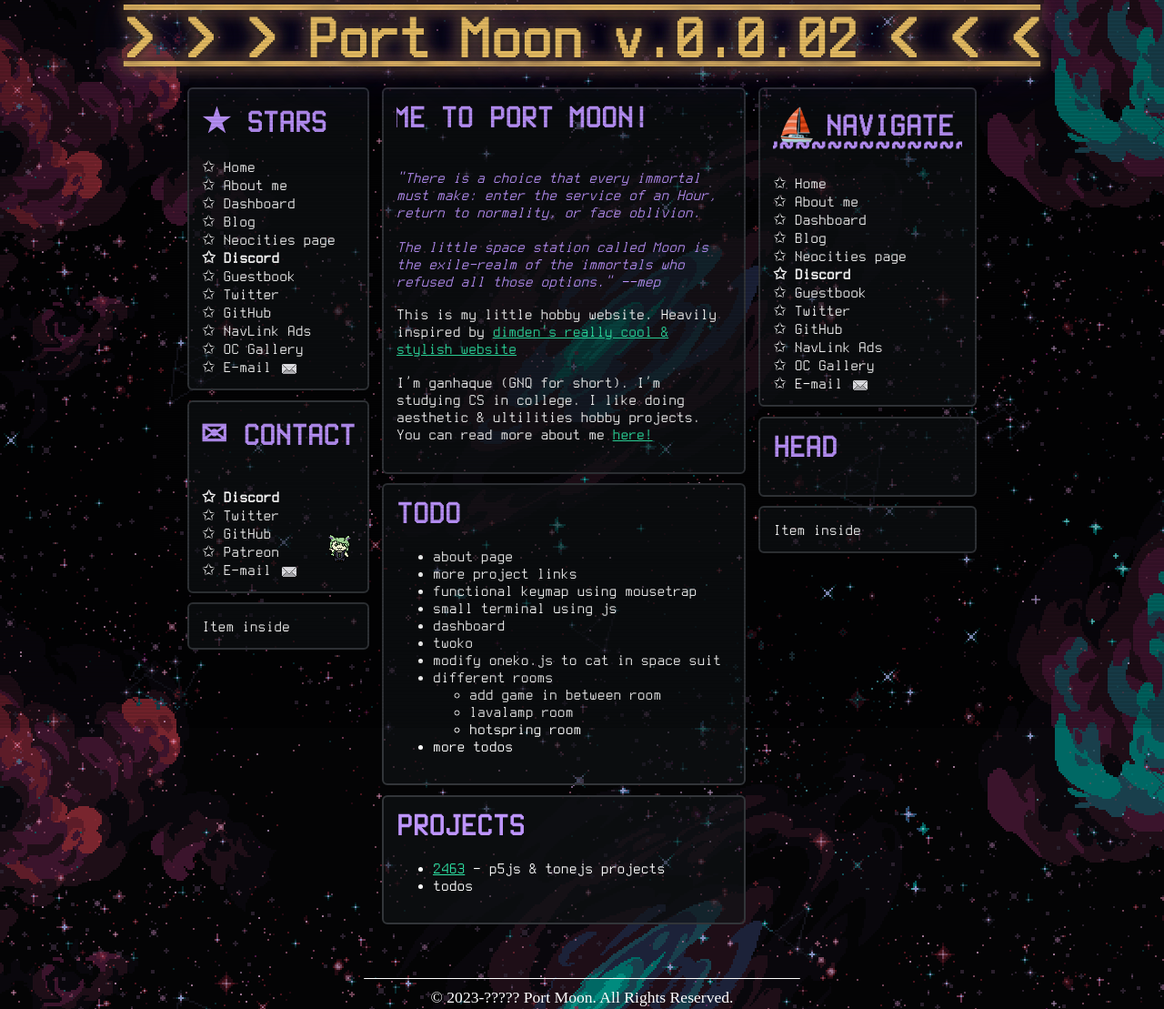
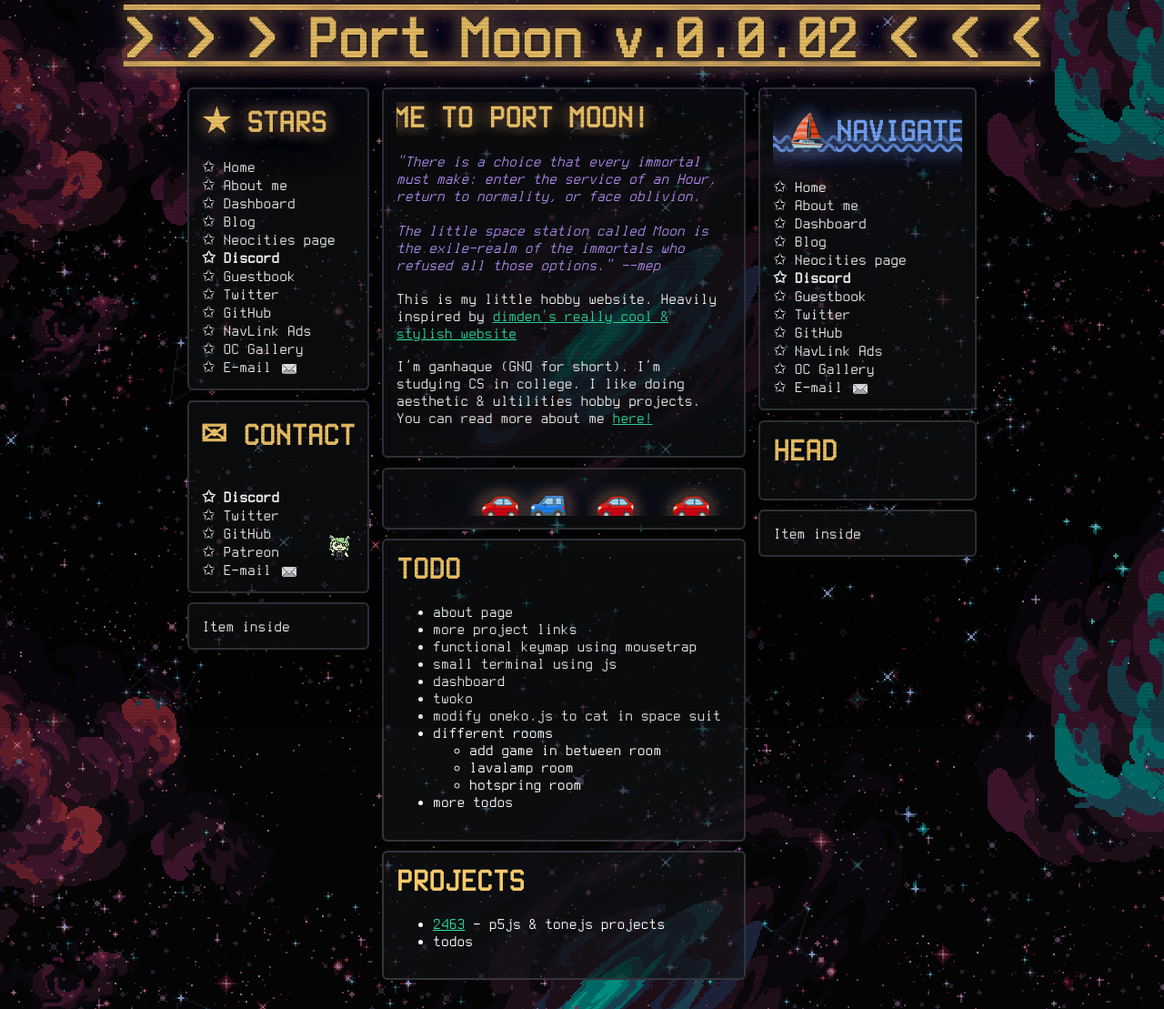
Before and after one commit to ganhaque/port_moon, a plain HTML site: page index.html in a window 1280 px wide. Shown: the top 1109 px of the page at 91% size. Drawn offline with Linux system fonts and the light colour scheme; a script that the page names is missing; files whose address does not match are found by name; a web font is replaced by a local one.

Commit message:
:sparkles: added car

```diff
--- a/index.html
+++ b/index.html
@@ -63,43 +63,13 @@
           <!-- <img style="vertical-align: sub; margin-right: 5px;" src="dimden's%20hotel_files/moon.png" class="moon-icon"> -->
           <div class="scrolling-container">
             <div class="looping-container" id = "looping-container">
-              <h2 class="scrolling-text-normal">
-                <!-- &#11088; -->
-                <!-- &#x003C; -->
-                <!-- &#x003C; -->
-                <!-- &#x003C; -->
+              <h2 class="scrolling-text-normal neon">
                 Welcome to
                 Port Moon!
               </h2>
-              <h2 class="scrolling-text-normal-dup">
-                <!-- <span id = "invisible-text"> -->
-                <!-- Welcome to  -->
-                <!-- Port Moon! -->
-                <!-- </span> -->
+              <h2 class="scrolling-text-normal-dup neon">
                 Welcome to
                 Port Moon!
-                <!-- &#x003C; -->
-                <!-- &#x003C; -->
-                <!-- &#x003C; -->
-
-                <!-- &#x2800; -->
-                <!-- &#x2800; -->
-                <!-- &#x2800; -->
-                <!-- &#x2800; -->
-                <!-- &#x2800; -->
-                <!-- &#x2800; -->
-                <!-- &#x2800; -->
-                <!---->
-                <!-- &#x003E; -->
-                <!-- &#x003E; -->
-                <!-- &#x003E; -->
-                <!-- Welcome to  -->
-                <!-- Port Moon! -->
-                <!-- &#x003C; -->
-                <!-- &#x003C; -->
-                <!-- &#x003C; -->
-                <!-- &#x2800; -->
-                <!-- &#x2800; -->
               </h2></div>
 
 <!-- <script> -->
@@ -117,7 +87,7 @@
           <!-- <h3> -->
           <!-- &#11088; -->
           <!-- A space station for the vagabond of the galaxy -->
-          <p><span id = "quote">
+          <p class = "no-margin"><span id = "quote">
             "There is a choice that every immortal must make: enter the service of an Hour, return to normality, or face oblivion.
             <br>
             <br>
@@ -146,6 +116,69 @@
           <!--   <li>I code websites, bots and scripts. You can also order things from me (use <a href="mailto:admin@dimden.dev">email</a>).</li> -->
           <!-- </ul> -->
         </div>
+
+        <div class = "item car">
+          <div class="scrolling-container">
+            <div class="looping-container-fast" id = "looping-container">
+              <h2 class="scrolling-text-normal neon ">
+                <span id = "icon">
+&#x1F697;
+&#x1F699;
+
+            &#x061C;
+            &#x061C;
+            &#x061C;
+
+&#x1F697;
+
+            &#x061C;
+            &#x061C;
+
+&#x1F697;
+
+            &#x2800;
+            &#x2800;
+            &#x2800;
+
+&#x1F697;
+                </span>
+              </h2>
+              <h2 class="scrolling-text-normal-dup neon">
+                <span id = "icon">
+&#x1F697;
+&#x1F699;
+
+            &#x061C;
+            &#x061C;
+            &#x061C;
+
+&#x1F697;
+
+            &#x061C;
+            &#x061C;
+
+&#x1F697;
+
+            &#x2800;
+            &#x2800;
+            &#x2800;
+
+&#x1F697;
+                </span>
+              </h2></div>
+
+<!-- <script> -->
+<!--   const container = document.getElementById("looping-container"); -->
+<!--   const h2Elements = container.querySelectorAll("h2"); -->
+<!--   const maxWidth = Math.max(...Array.from(h2Elements).map(element => element.getBoundingClientRect().width)); -->
+<!--   const maxHeight = Math.max(...Array.from(h2Elements).map(element => element.getBoundingClientRect().height)); -->
+<!--   container.style.width = maxWidth + "px"; -->
+<!--   container.style.height = maxHeight + "px"; -->
+<!-- </script> -->
+
+          </div><br>
+        </div>
+
         <div class = "item todo">
           <h2>
             <!-- &#x061C; -->
@@ -183,7 +216,7 @@
       <!-- ---------------------------------------------------------------- -->
       <div class = "smallbox smallbox-3">
         <div class = "item stars">
-          <h2>
+          <h2 class = "neon">
             <!-- <span class = "star"> -->
             <!--   &#11088; -->
             <!-- </span> -->
@@ -276,7 +309,8 @@
       <div class = "smallbox smallbox-2">
         <div class = "item navigate">
           <div class = "scrolling-container">
-            <h2 class = "ship-hopper" id = "wavy">
+            <h2 class = "ship-hopper neon-blue" id = "wave-underline">
+            &#x2800;
               <span id = "icon">
                 <!-- &#11088; -->
                 <!-- &#x1F30A; -->
@@ -287,9 +321,35 @@
                 <!-- &#x1F680; -->
               </span>
               Navigate
+            &#x2800;
             </h2>
-            <h2 class = "scrolling-text-momentum-wave" id = "wavy">
-              ~~~~~~~~~~~~~~~~~~~~~~~~~~~~~~~~~~~~~~~~
+            <h2 class = "scrolling-text-momentum-wave neon-blue" id = "wave-underline">
+              <!-- ~~~~~~~~~~~~~~~~~ -->
+              <span id ="icon">
+
+            &#x2800;
+            &#x2800;
+            &#x2800;
+            &#x2800;
+            &#x2800;
+            &#x2800;
+            &#x2800;
+            &#x2800;
+            &#x2800;
+            &#x2800;
+            &#x2800;
+            &#x2800;
+<!-- &#x1F30A; -->
+<!-- &#x1F30A; -->
+<!-- &#x1F30A; -->
+<!-- &#x1F30A; -->
+<!-- &#x1F30A; -->
+<!-- &#x1F30A; -->
+<!-- &#x1F30A; -->
+<!-- &#x301C; -->
+<!-- &#x301C; -->
+              </span>
+              <!-- ~~~~~~~~~~~~~~~~~~~~~~~~~~~~~~~~~~~~~~~~~~~~~~ -->
             </h2>
           </div>
           <!-- <br><br> -->
--- a/style.css
+++ b/style.css
@@ -257,6 +257,14 @@ a {
   width: 200px;
 }
 
+.no-margin {
+  margin: 0;
+}
+
+.car {
+  height: 36px;
+}
+
 .headline {
   text-align: center;
   text-decoration: underline overline;
@@ -296,13 +304,14 @@ a {
 }
 
 .scrolling-text-momentum-wave {
+  z-index: 1;
   display: inline-block;
   white-space: nowrap;
   margin: 0;
   /* overflow: hidden; */
-  animation: marquee-wave 3s linear infinite;
+  animation: marquee-wave 8s linear infinite;
   /* animation-timing-function: cubic-bezier(0.01, 1.26, 0.1, 0.00001); */
-  animation-timing-function: cubic-bezier(0.3,1.36,0.5,-0.36);
+  /* animation-timing-function: cubic-bezier(0.3,1.36,0.5,-0.36); */
   /* width: 400px; */
   /* padding-right: 100%; */
   /* position: relative; */
@@ -321,26 +330,24 @@ a {
 }
 
 @keyframes marquee-wave {
+  /* 0% { */
+  /*   transform: translateX(-50%); */
+  /* } */
   0% {
-    transform: translateX(-50%);
+    transform: translate(-50%, -40%);
   }
-/*   20% { */
-/*     transform: translateX(+50%); */
-/* } */
-/**/
-/*   40% { */
-/*     transform: translateX(-50%); */
-/* } */
-/*   40% { */
-/*     transform: translateX(+50%); */
-/* } */
-/**/
-/*   80% { */
-/*     transform: translateX(-50%); */
-/* } */
+  25% {
+    transform: translate(-10%, -120%);
+  }
+  50% {
+    transform: translate(-50%, -120%);
+  }
   100% {
-    transform: translateX(-10%);
+    transform: translate(-10%, -40%);
   }
+  /* 100% { */
+  /*   transform: translateX(-10%); */
+  /* } */
 }
 /* .scrolling-text-normal { */
 /*   display: inline-block; */
@@ -349,6 +356,22 @@ a {
 /*   animation: marquee 6s linear infinite; */
 /* } */
 
+
+.looping-container-fast {
+  position: relative;
+  animation: marquee-normal-loop 2s linear infinite;
+  /* width: 100%; */
+  height: 37px;
+  width: 367.844px;
+  /* height: fit-content; */
+  /* width: fit-content; */
+  display: inline-block;
+  align-items: stretch;
+
+  margin: 0;
+  white-space: nowrap;
+  display: inline-block;
+}
 
 .looping-container {
   position: relative;
@@ -384,6 +407,7 @@ a {
 }
 
 .ship-hopper {
+  z-index: 2;
   display: inline-block;
   white-space: nowrap;
   margin: 0;
@@ -418,16 +442,31 @@ a {
 
 @keyframes ship-hopper {
   0% {
-    transform: translate(2%, 10%);
+    transform: translate(-10%, 24%);
   }
   25% {
-    transform: translate(4%, -10%);
+    transform: translate(-12%, 5%);
   }
   50% {
-    transform: translate(-2%, -10%);
+    transform: translate(-18%, 5%);
   }
   100% {
-    transform: translate(2%, 10%);
+    transform: translate(-10%, 24%);
+  }
+}
+
+@keyframes reverse-ship-hopper {
+  0% {
+    transform: translate(2%, 24%);
+  }
+  25% {
+    transform: translate(-2%, 5%);
+  }
+  50% {
+    transform: translate(4%, 5%);
+  }
+  100% {
+    transform: translate(2%, 24%);
   }
 }
 
@@ -435,7 +474,7 @@ h2 {
   text-transform: uppercase;
   display: inline;
   font-family: terminus;
-  color: var(--base0E);
+  color: var(--yellow);
   /* color: var(--yellow); */
   font-size: 2em;
   /* font-weight: 2000; */
@@ -461,15 +500,22 @@ h3 {
 }
 
 #icon {
-  text-decoration: none;
+  /* text-decoration: none; */
   /* font-variant-emoji: text; */
   font-family: 'Noto Emoji', sans-serif;
 }
 
 #wavy {
-  /* text-decoration: underline wavy; */
+  color: var(--blue);
+}
+#wave-underline {
+  color: var(--blue);
+  text-decoration: underline wavy;
 }
 
+.underline {
+  text-decoration: underline;
+}
 
 /* h1 { */
 /* align-self: center; */
@@ -531,7 +577,7 @@ footer {
 
 .neon{
   font-family: terminus;
-  font-size:1em;
+  /* font-size:1em; */
   color: var(--yellow);
   /* position: absolute; */
   /* top: 50%; */
@@ -542,6 +588,22 @@ footer {
   /* text-shadow: 1px 0px 4px #FFD5FF, 2px 0px 4px #FFD5FF, 3px 0px 4px #FFD5FF, 2px 0px 3px #D42CCA, 2px 3px 15px #D42CCA, 2px 0px 15px, 5px 0px 125px, 20px 0vw 200px #D42CCA,40px 0vw 200px #D42CCA; */
   /* color: #ff7ddb; */
   text-shadow: 0 0 10px var(--base00),0 0 20px var(--base04),0 0 16px var(--orange),0 0 40px #00e6b200,0 0 50px #00e6bd3d,0 0 60px #b200e629,0 0 70px #a700e657;
+}
+
+
+.neon-blue{
+  font-family: terminus;
+  /* font-size:1em; */
+  color: var(--yellow);
+  /* position: absolute; */
+  /* top: 50%; */
+  /* left: 50%; */
+  /* transform: translate(-50%, -50%); */
+  font-weight: 2000;
+  /* letter-spacing: 2px; */
+  /* text-shadow: 1px 0px 4px #FFD5FF, 2px 0px 4px #FFD5FF, 3px 0px 4px #FFD5FF, 2px 0px 3px #D42CCA, 2px 3px 15px #D42CCA, 2px 0px 15px, 5px 0px 125px, 20px 0vw 200px #D42CCA,40px 0vw 200px #D42CCA; */
+  /* color: #ff7ddb; */
+  text-shadow: 0 0 10px var(--base00),0 0 20px var(--base04),0 0 16px var(--blue),0 0 40px #00e6b200,0 0 50px #00e6bd3d,0 0 60px #b200e629,0 0 70px #a700e657;
 }
 
 .flicker-slow{
```
